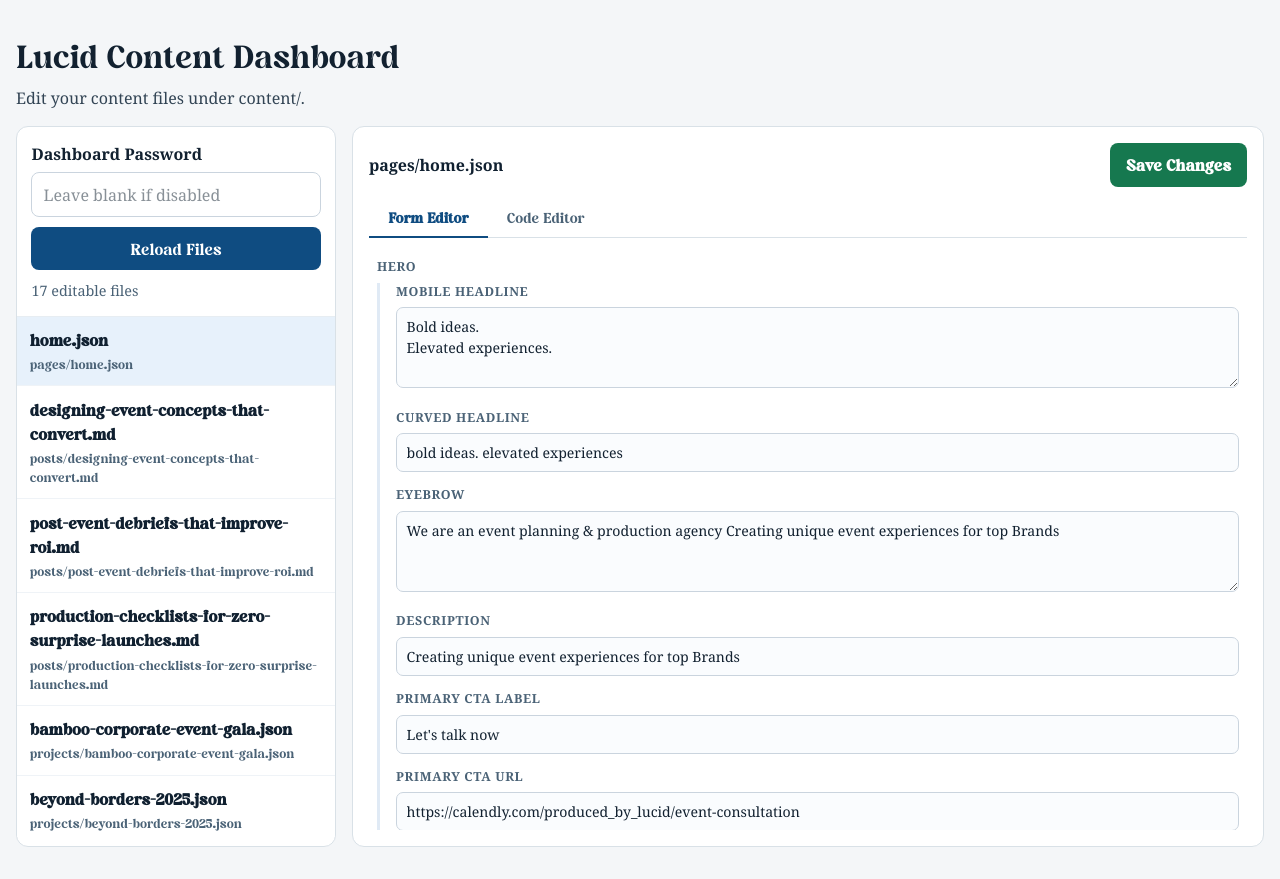
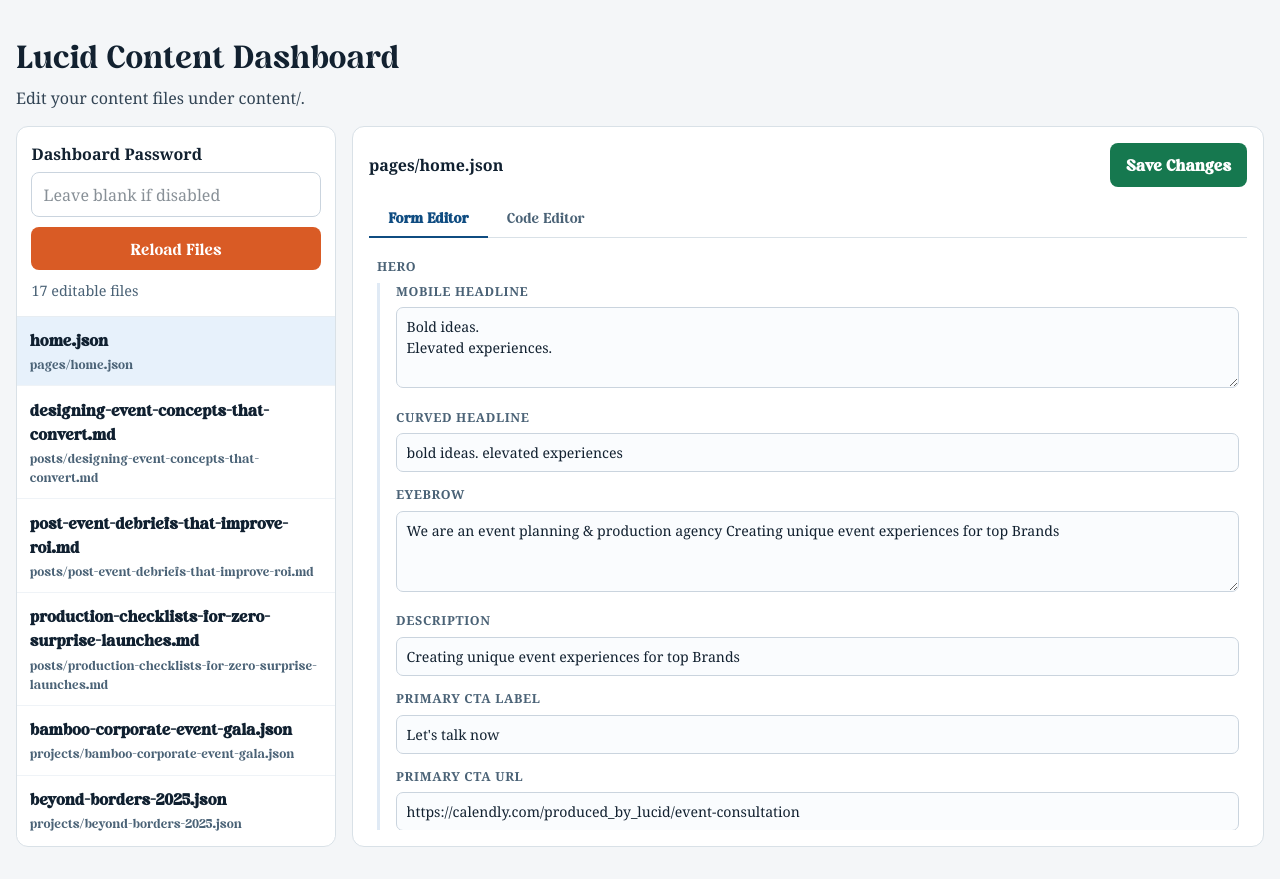
Before and after one commit to Produced-by-Lucid/Producedbylucid-website, a Next.js app: page /admin in a window 1280 px wide. Built offline with nearby package versions, Linux system fonts and the light colour scheme.

Commit message:
fix: update button background color in CmsDashboard component

```diff
--- a/components/CmsDashboard.tsx
+++ b/components/CmsDashboard.tsx
@@ -466,7 +466,7 @@ export default function CmsDashboard() {
                   width: '100%',
                   borderRadius: 8,
                   border: 'none',
-                  background: '#0f4c81',
+                  background: '#D95B25',
                   color: '#fff',
                   padding: '0.6rem',
                   cursor: 'pointer',
```
